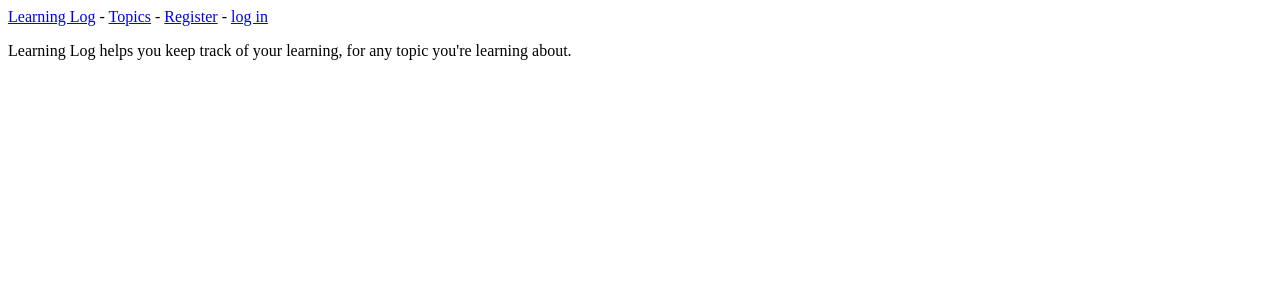
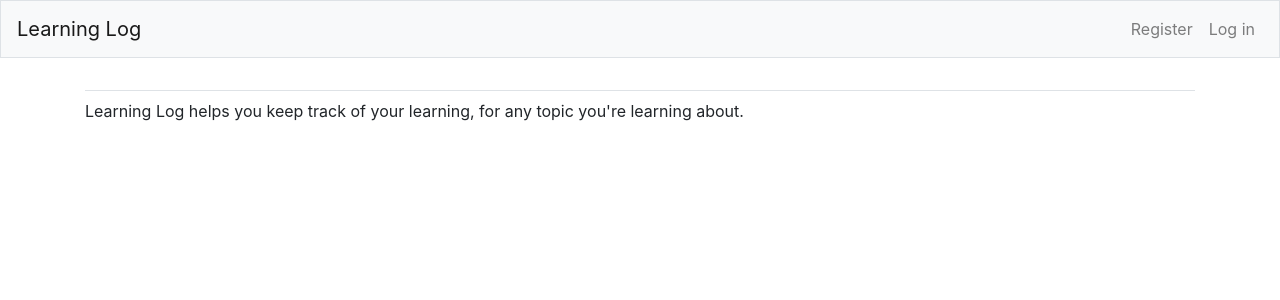
Before and after one commit to vivanovskij/llog, a Django app: template learning_logs/templates/learning_logs/index.html in a window 1280 px wide. Shown: the top 300 px of the page. Run offline with Django 3.2, Linux system fonts and the light colour scheme; the template is opened without the code that fills it, so the values that code supplies are empty; some libraries are stand-ins or nearby versions.

Commit message:
Design by bootstrap

```diff
--- a/learning_log/settings.py
+++ b/learning_log/settings.py
@@ -34,6 +34,9 @@ INSTALLED_APPS = [
     # Мои приложения
     'learning_logs',
     'users',
+
+    # Сторонние приложения
+    'bootstrap4',
 
     # Приложения по умолчанию
     'django.contrib.admin',
--- a/learning_logs/templates/learning_logs/base.html
+++ b/learning_logs/templates/learning_logs/base.html
@@ -1,13 +1,63 @@
-<p>
-  <a href="{% url 'learning_logs:index' %}">Learning Log</a> -
-  <a href="{% url 'learning_logs:topics' %}">Topics</a> -
-  {% if user.is_authenticated %}
-    Hello, {{ user.username  }}.
-    <a href="{% url 'users:logout' %}">log out</a>
-  {% else %}
-    <a href="{% url 'users:register' %}">Register</a> -
-    <a href="{% url 'users:login' %}">log in</a>
-  {% endif %}
-</p>
+{% load bootstrap4 %}
 
-{% block content %}{% endblock content %}
+<!doctype html>
+<html lang="en">
+    <head>
+    <meta charset="utf-8">
+    <meta name="viewport" content="width=device-width, initial-scale=1,
+    shrink-to-fit=no">
+    <title>Learning Log</title>
+
+    {% bootstrap_css %}
+    {% bootstrap_javascript jquery='full' %}
+
+  </head>
+
+  <body>
+
+    <nav class="navbar navbar-expand-md navbar-light bg-light mb-4 border">
+      <a class="navbar-brand" href="{% url 'learning_logs:index'
+        %}">Learning Log</a>
+
+      <button class="navbar-toggler" type="button" data-toggle="collapse"
+        data-target="#navbarCollapse" aria-controls="navbarCollaps"
+        aria-expanded="false" aria-label="Toggle navigation"><span class="navbar-toggler-icon"></span></button>
+    <div class="collapse navbar-collapse" id="navbarCollapse">
+      <ul class="navbar-nav mr-auto">
+        <li class="nav-item">
+          <a class="nav-link" href="{% url 'learning_logs:topics' %}"></a>
+        </li>
+      </ul>
+      <ul class="navbar-nav ml-auto">
+        {% if user.is_authenticated %}
+          <li class="nav-item">
+            <span class="navbar-text">Hello, {{ user.username }}</span>
+          </li>
+          <li class="nav-item">
+            <a class="nav-link" href="{% url 'users:logout' %}">Log out</a>
+          </li>
+        {% else %}
+          <li class="nav-item">
+            <a class="nav-link" href="{% url 'users:register' %}">Register</a>
+          </li>
+          <li class="nav-item">
+            <a class="nav-link" href="{% url 'users:login' %}">Log in</a>
+          </li>
+        {% endif %}
+      </ul>
+    </div>
+
+  </nav>
+
+  <main role="main" class="container">
+    <div class="pb-2 mb-2 border-bottom">
+      {% block page_header %}{% endblock page_header %}
+    </div>
+    <div>
+      {% block content %}{% endblock content %}
+    </div>
+  </main>
+
+</body>
+
+</html>
```
